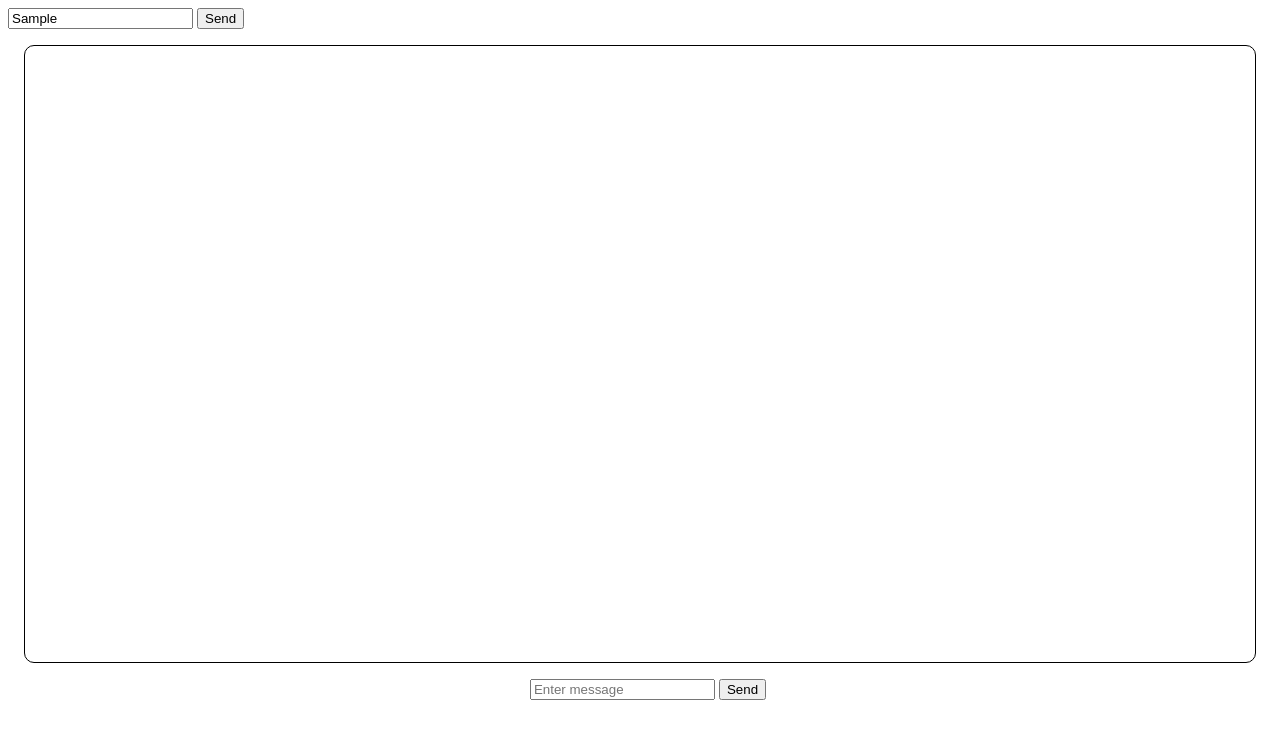
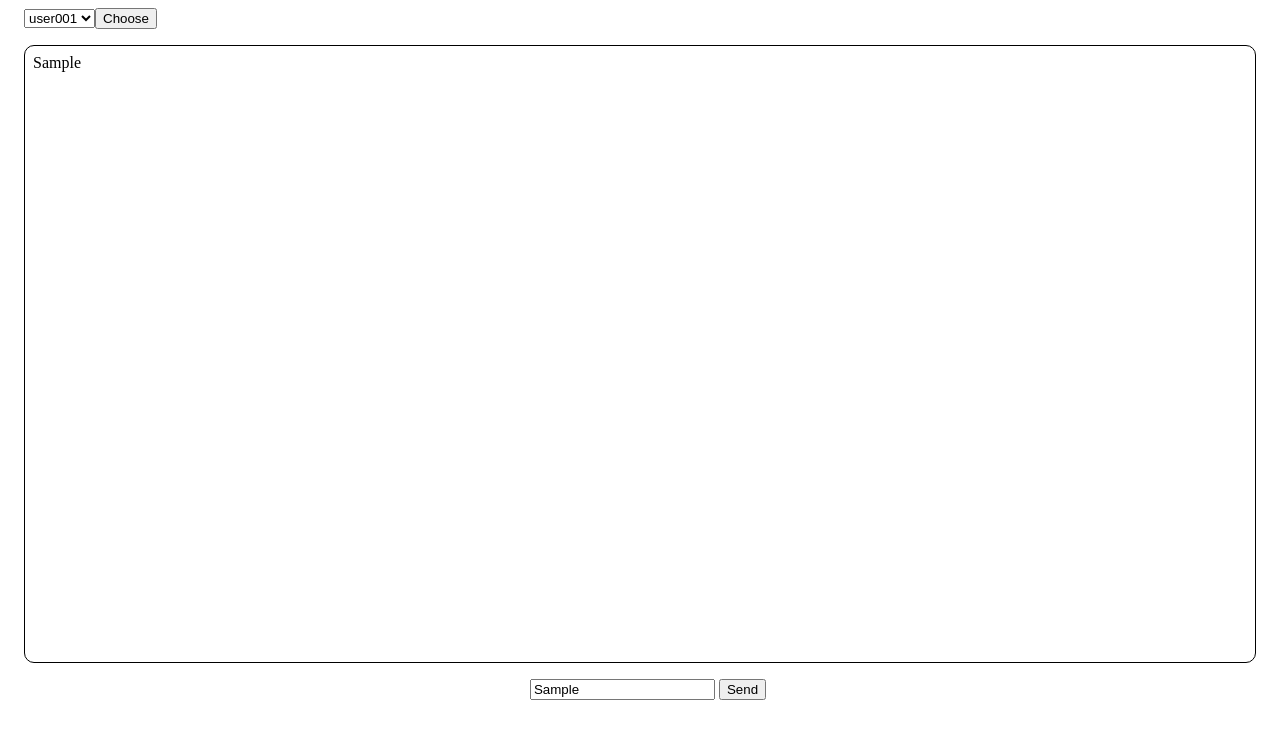
Before and after one commit to Fireboar1992/chat_room_practice, a website: page index.html in a window 1280 px wide. Both pictures are taken after typing "Sample" into the empty fields and a click on the input "Send". Drawn offline with nearby package versions, Linux system fonts and the light colour scheme; no server answers.

Commit message:
新增對話框與角色選單

```diff
--- a/index.html
+++ b/index.html
@@ -24,6 +24,12 @@
     function sendMessage() {
         const message = document.getElementById("message");
         socket.emit('new_message', message.value);
+
+        let messages = document.createElement('div');
+        messages.innerText = message.value;
+        const textBox = document.getElementById('text_box');
+        textBox.append(messages);
+
         return false;
     }
 
@@ -34,13 +40,14 @@
     // })
 
     socket.on('new_message', (data) => {
+
         console.log('server says', data);
 
-        let li = document.createElement('li');
-        li.innerHTML = data;
+        let messages = document.createElement('div');
+        messages.innerText = data;
+        const textBox = document.getElementById('text_box');
+        textBox.append(messages);
 
-        let messages = document.getElementById('messages');
-        messages.appendChild(li);
     })
 
 </script>
@@ -63,13 +70,21 @@
         padding: 0.5rem;
         overflow: scroll;
     }
+    #user_form {
+        margin-left: 1rem;
+    }
 </style>
 
 <body>
-    <div>
+    <div id="user_form">
         <form onsubmit="return joinRoom();">
-            <input id="user_name" placeholder="Enter name">
-            <input type="submit" value="Send">
+            <select id="user_name">
+                <option value="user001">user001</option>
+                <option value="user002">user002</option>
+                <option value="user003">user003</option>
+                <option value="user004">user004</option>
+                <input type="submit" value="Choose">
+            </select>
         </form>
     </div>
     <div id="text_box"></div>
```
